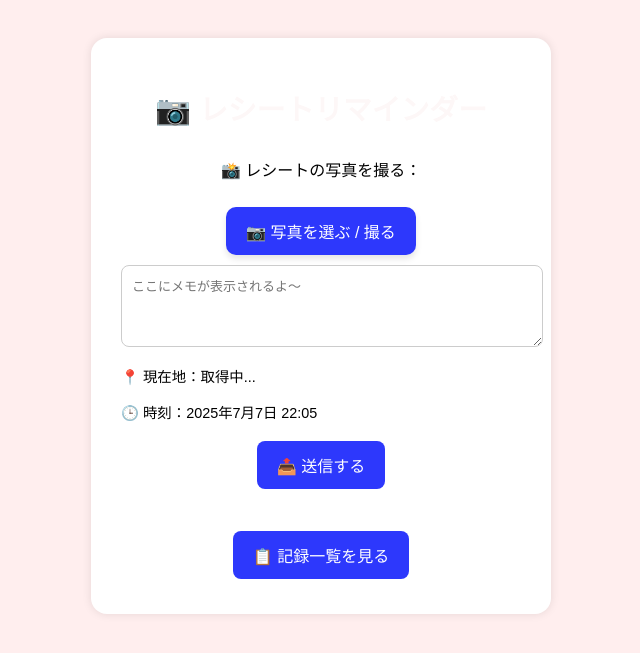
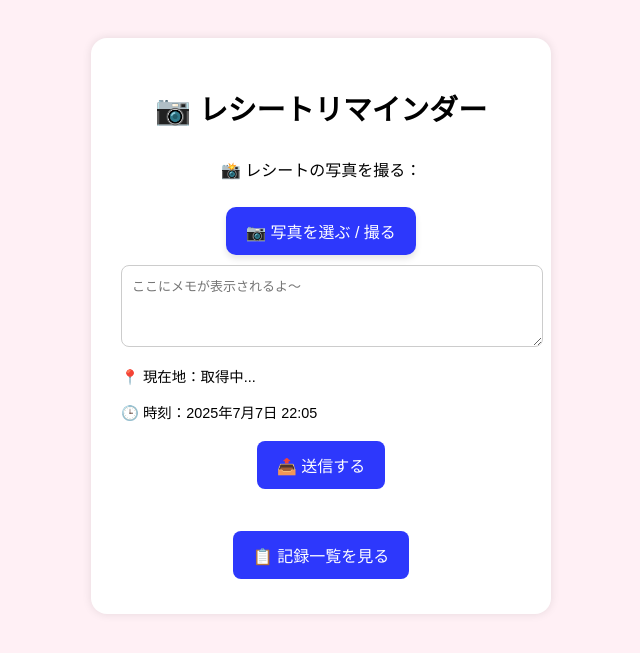
Before and after one commit to konatsusun/receipt-app, a Flask app: page / in a window 1280 px wide. Shown: the top 653 px of the page, without its empty margins (319-959 px from the left). Run offline with Flask 3, Linux system fonts and the light colour scheme.

Commit message:
タイトル文字色変更

```diff
--- a/static/style.css
+++ b/static/style.css
@@ -84,10 +84,3 @@ textarea {
   background-color: #1e1f3c !important;
   transform: scale(1.03);
 }
-
-body {
-  background-color: #ffeeee !important;
-}
-h1 {
-  color: rgb(253, 247, 247) !important;
-}
```
